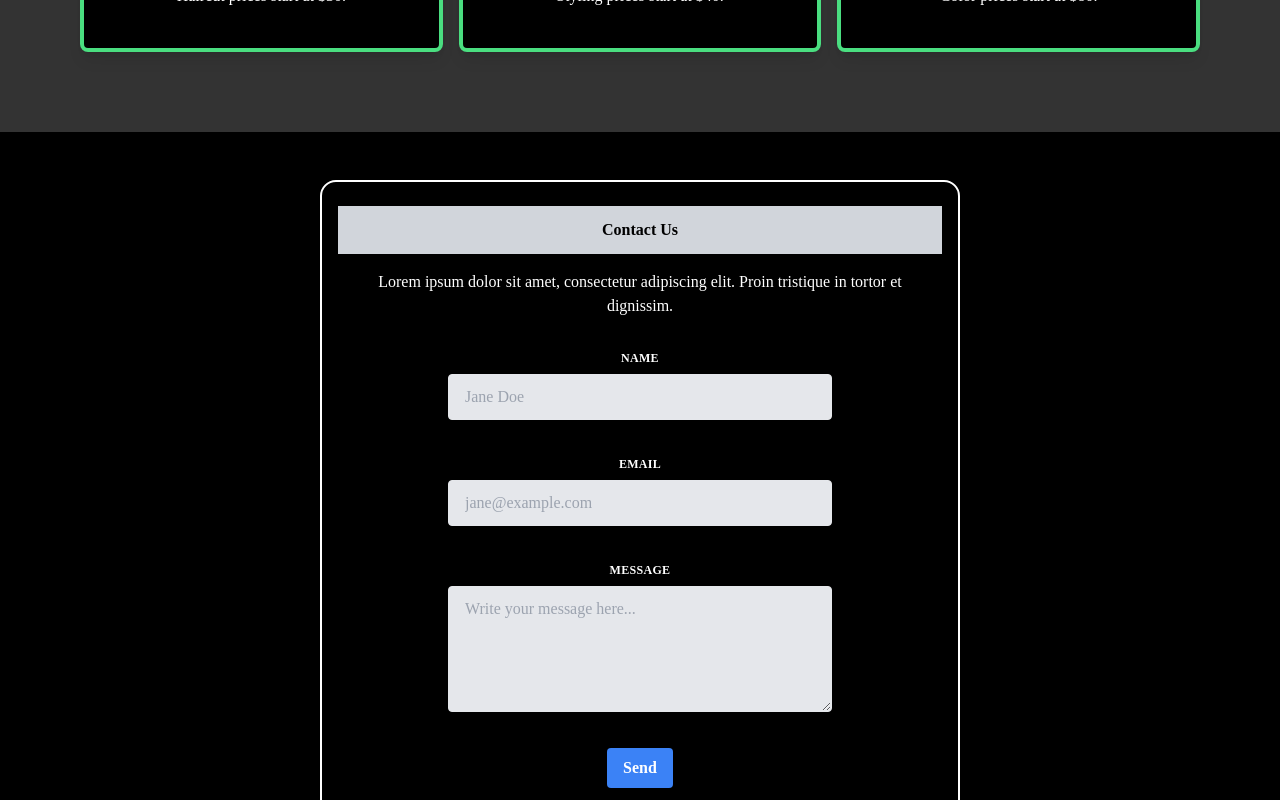
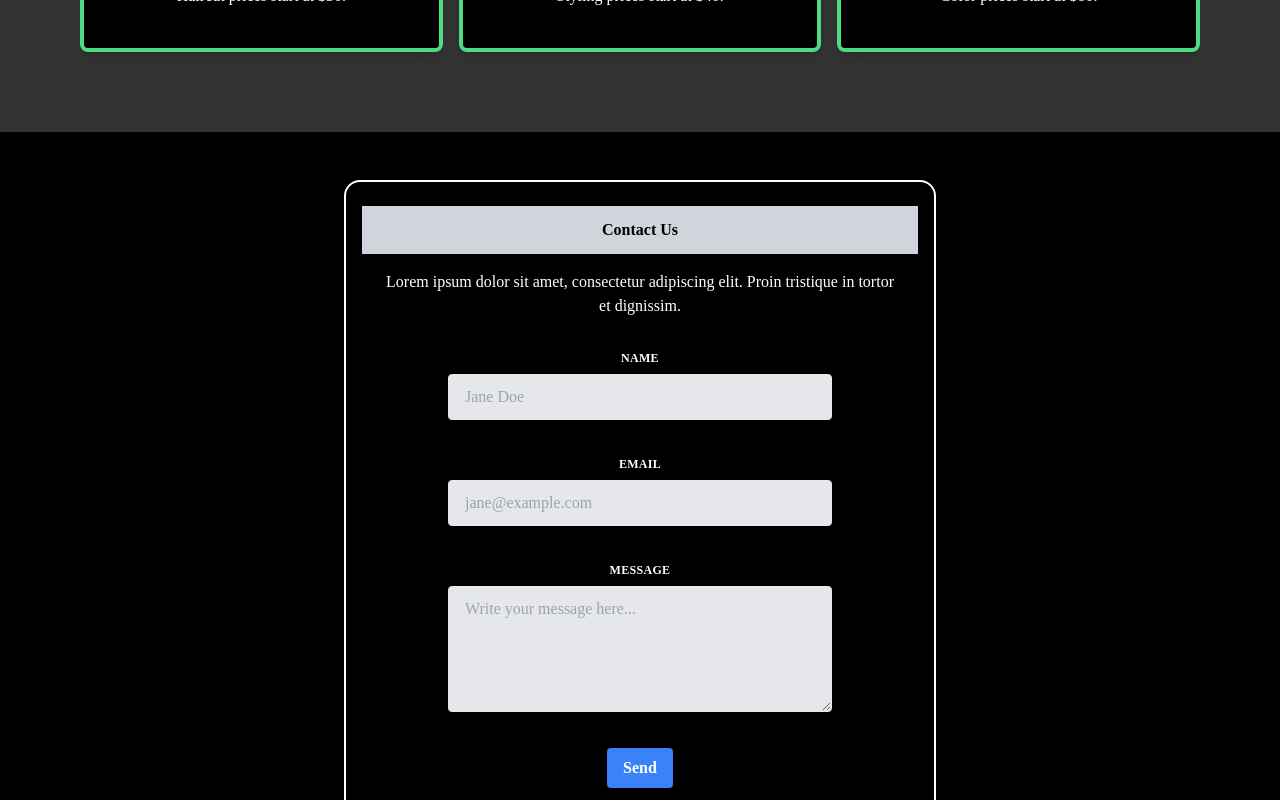
Before and after one commit to Ammad-786/cardsReact, a React (Create React App) app: page / in a window 1280 px wide. Shown: the part 2080-2880 px from the top of the page. Built offline with nearby package versions, Linux system fonts and the light colour scheme.

Commit message:
translate

```diff
--- a/src/components/Contact.jsx
+++ b/src/components/Contact.jsx
@@ -3,7 +3,7 @@ import React from 'react';
 const Contact= () => {
 
     return (
-      <div className="container mx-auto py-12 bg-black">
+      <div className="container mx-auto  p-12 bg-black">
             <div className="flex flex-wrap mx-auto justify-center text-center">
                 <div className="w-full md:w-1/2 px-4 py-6 border-2 border-white rounded-2xl">
                     <div className="card22">
--- a/src/components/servicecards/ColorCard.jsx
+++ b/src/components/servicecards/ColorCard.jsx
@@ -6,7 +6,7 @@ const ColorCard = () => {
   return (
     <motion.div
       className="relative rounded-lg shadow-lg border-4 border-green-400 bg-black hover:bg-white"
-      whileHover={{ scale: 1.05, rotateY: 5, rotateZ: 60 }}>
+      whileHover={{ scale: 1.05, rotateY: 20, rotateZ: -2 }} >
       <motion.div className="relative px-4 py-6 z-10 bg-neon-green-500 text-white hover:text-black"
       whileHover={{ scale: 1.05, rotateY: 0, rotateX: 20  }}>
         <h2 className="text-2xl font-bold mb-2">Color</h2>
--- a/src/components/servicecards/HaircutsCard.jsx
+++ b/src/components/servicecards/HaircutsCard.jsx
@@ -5,7 +5,7 @@ import { motion } from 'framer-motion';
 const HaircutsCard = () => {
   return (
     <motion.div className="relative rounded-lg shadow-lg border-4 border-green-400 bg-black hover:bg-white"
-    whileHover={{ scale: 1.05,  rotateY: 20, rotateZ: 360 }}>
+    whileHover={{ scale: 1.05,  rotateY: 20, rotateZ: 2 }}>
       {/* <img className="absolute top-0 h-full w-full object-cover rounded-t-lg" src={haircutsbg} alt="Haircuts" /> */}
       <motion.div className="relative px-4 py-6 text-white hover:text-black"
       whileHover={{ scale: 1.05, rotateY: 20 }}>
--- a/src/components/servicecards/StylingCard.jsx
+++ b/src/components/servicecards/StylingCard.jsx
@@ -5,7 +5,7 @@ import { motion } from 'framer-motion'
 const StylingCard = () => {
   return (
     <motion.div className="relative rounded-lg shadow-lg border-4 border-green-400 bg-black hover:bg-white"
-      whileHover={{ scale: 1.05, rotateY: 20, rotateZ: 360 }}>
+      whileHover={{ scale: 1.05, rotateY: 20, rotateZ: 0 }}>
       {/* <img className="absolute top-0 h-full w-full object-cover rounded-t-lg" src={stylingbg} alt="Styling" /> */}
       <motion.div className="relative px-4 py-6 text-white hover:text-black"
         whileHover={{ scale: 1.05, rotateY: 20 }}>
```
